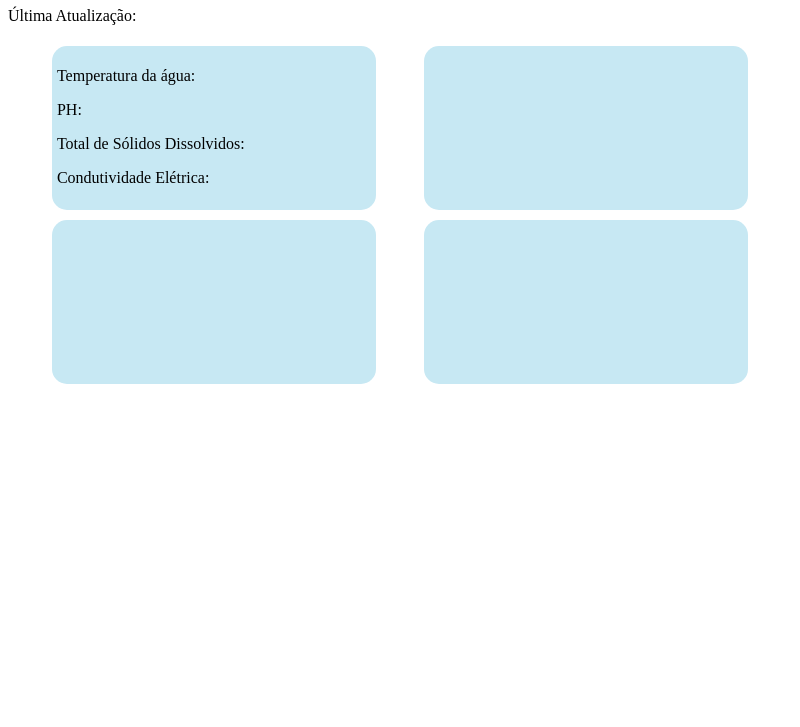
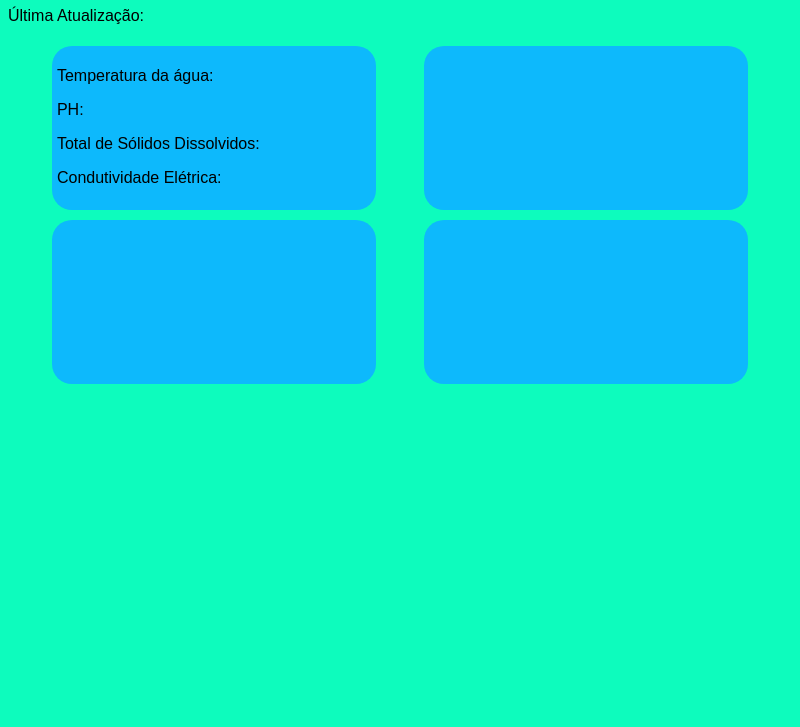
Before and after one commit to PacMan111/TCC, an Electron app: page App_Desktop/index.html in a window 800 px wide. Shown: the part 73-800 px from the top of the page. Drawn offline with nearby package versions, Linux system fonts and the light colour scheme.

Commit message:
alteração de estilo
mudei algumas coisas no estilo do site para melhorar a aparência.

```diff
--- a/App_Desktop/style.css
+++ b/App_Desktop/style.css
@@ -1,3 +1,9 @@
+
+body{
+    background-color: #0DFCBD;
+    font-family: Arial, Helvetica, sans-serif;
+}
+
 .grafico{
     width: 90%;
     height: 60%;
@@ -19,8 +25,8 @@
 .box{
     width: 50%;
     flex-basis: 40%;
-    background-color: rgb(199, 232, 243);
-    border-radius: 15px;
+    background-color: #0DB9FC;
+    border-radius: 20px;
 
     margin: 5px;
     padding: 5px;
```
